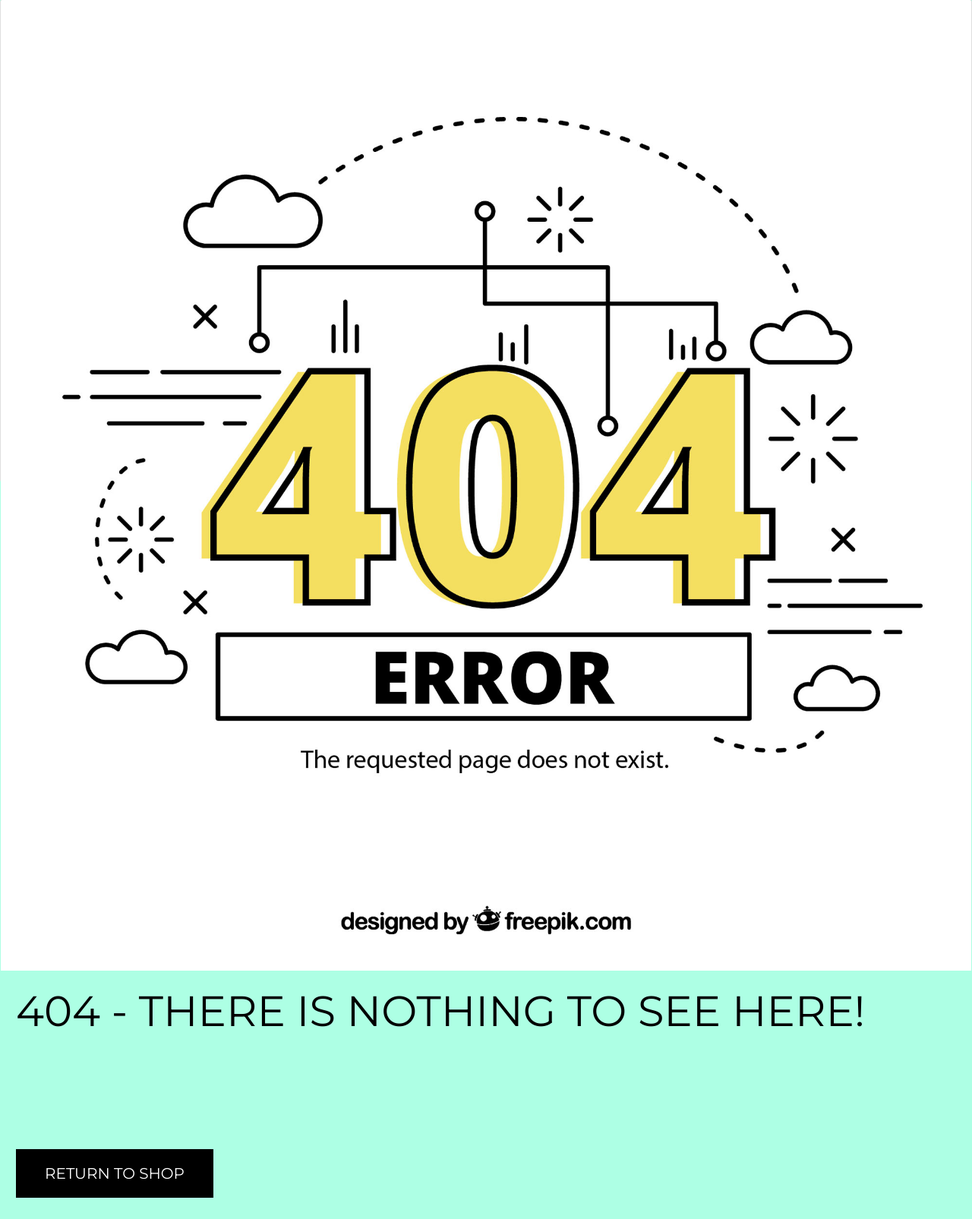
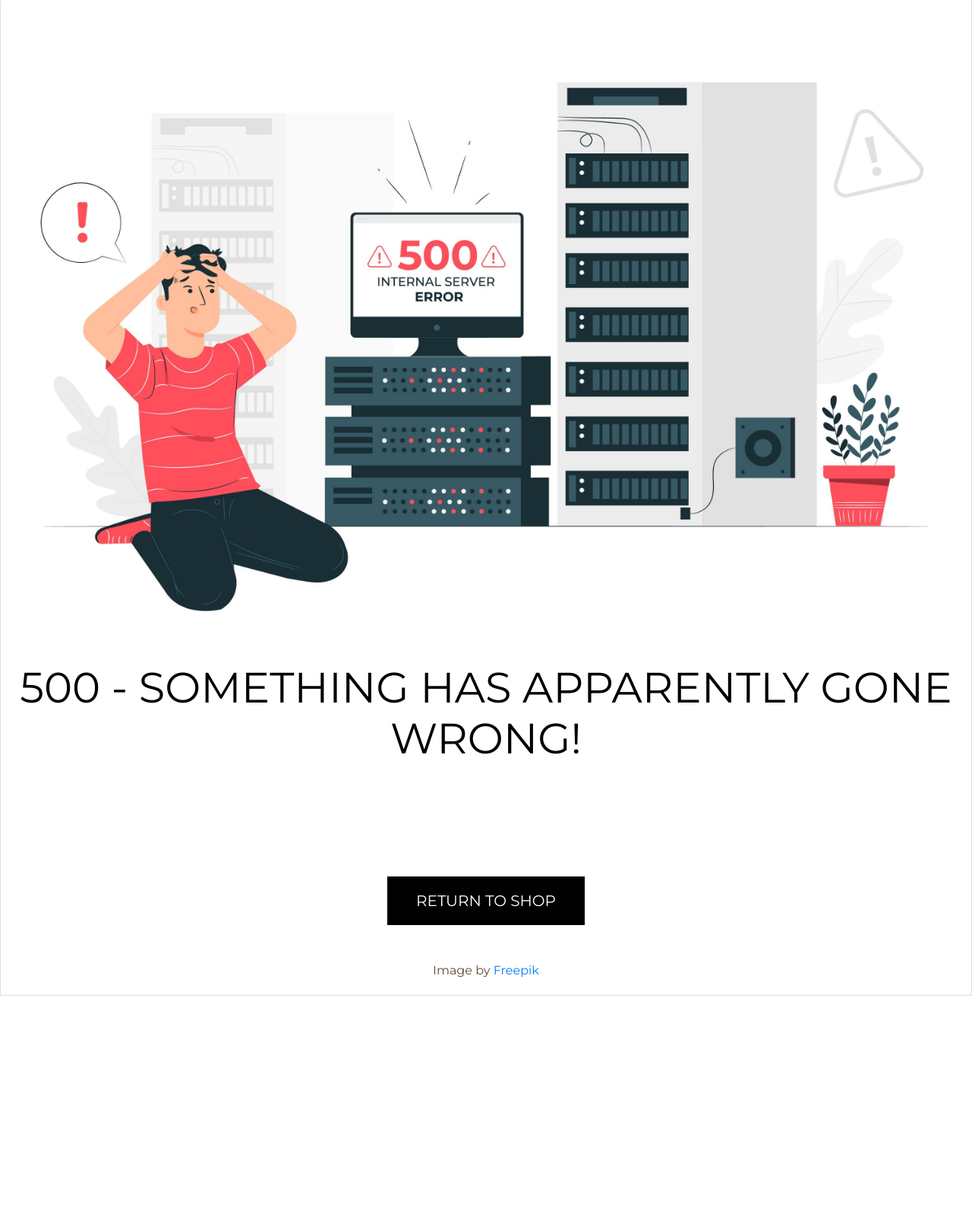
Before and after one commit to DelroyGayle/Biblia-Posters-PP5, a Django app: template templates/errors/500.html in a window 1280 px wide. Shown: the part 165-1770 px from the top of the page at 76% size. After the commit the page ends 1476 px from the top, so only its background shows below. Run offline with Django 3.2, Linux system fonts and the light colour scheme; the template is opened without the code that fills it, so the values that code supplies are empty; some libraries are stand-ins or nearby versions.

Commit message:
Add 500 Page

```diff
--- a/templates/errors/404.html
+++ b/templates/errors/404.html
@@ -6,7 +6,7 @@
             <div class="col"></div>
         </div>
     </div>
-    <div class="card mb-3 h-100">
+    <div class="card text-center>
         <img src="{% static 'img/404.jpg' %}" class="card-img-top" alt="404 image from Freepik.com">
         <div class="card-body">
           <h1 class="display-4 logo-font text-black">404 - There Is Nothing To See Here!</h5>
@@ -18,7 +18,7 @@
                     </a>
                 </h4>
             </div>
-            Image by <a href="https://www.freepik.com/free-vector/hand-drawn-404-error_1587605.htm#query=404&position=5&from_view=keyword&track=sph&uuid=82c14246-be4e-409b-8ac4-4adcf199795a">Freepik</a>
+            <p class="card-text mt-5">Image by <a href="https://www.freepik.com/free-vector/hand-drawn-404-error_1587605.htm">Freepik</a></p>
         </div>
       </div>
     </div>
--- a/templates/errors/500.html
+++ b/templates/errors/500.html
@@ -6,10 +6,10 @@
             <div class="col"></div>
         </div>
     </div>
-    <div class="card mb-3 h-100">
-        <img src="{% static 'img/404.jpg' %}" class="card-img-top" alt="404 image from Freepik.com">
+    <div class="card text-center">
+        <img src="{% static 'img/500.jpg' %}" class="card-img-top" alt="500 image from Freepik.com">
         <div class="card-body">
-          <h1 class="display-4 logo-font text-black">404 - There Is Nothing To See Here!</h5>
+          <h1 class="display-4 logo-font text-black">500 - Something has apparently gone wrong!</h5>
             <div class="my-5">
                 <h4>
                     <a href="{% url 'posters' %}"
@@ -18,7 +18,7 @@
                     </a>
                 </h4>
             </div>
-            Image by <a href="https://www.freepik.com/free-vector/hand-drawn-404-error_1587605.htm#query=404&position=5&from_view=keyword&track=sph&uuid=82c14246-be4e-409b-8ac4-4adcf199795a">Freepik</a>
+            <p class="card-text mt-5">Image by <a href="https://www.freepik.com/free-vector/500-internal-server-error-concept-illustration_7967792.htm">Freepik</a></p>
         </div>
       </div>
     </div>
```
Also changed, not shown: static/img/500.jpg (added).
